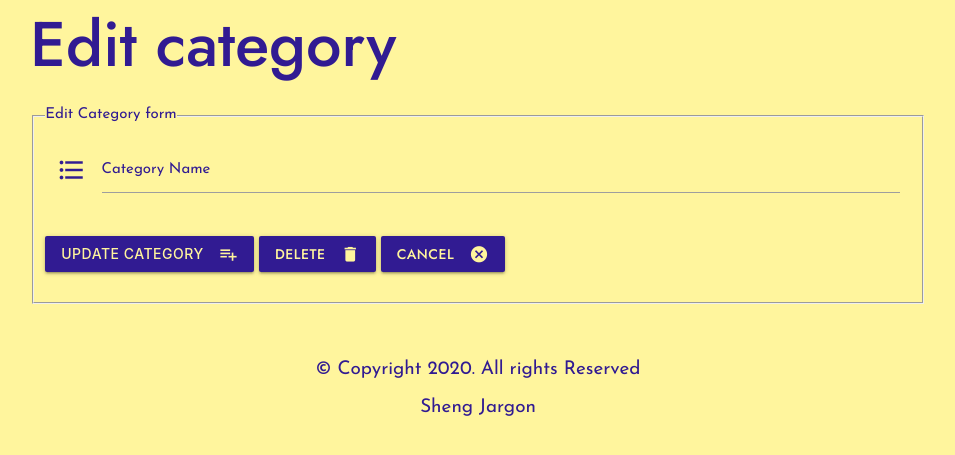
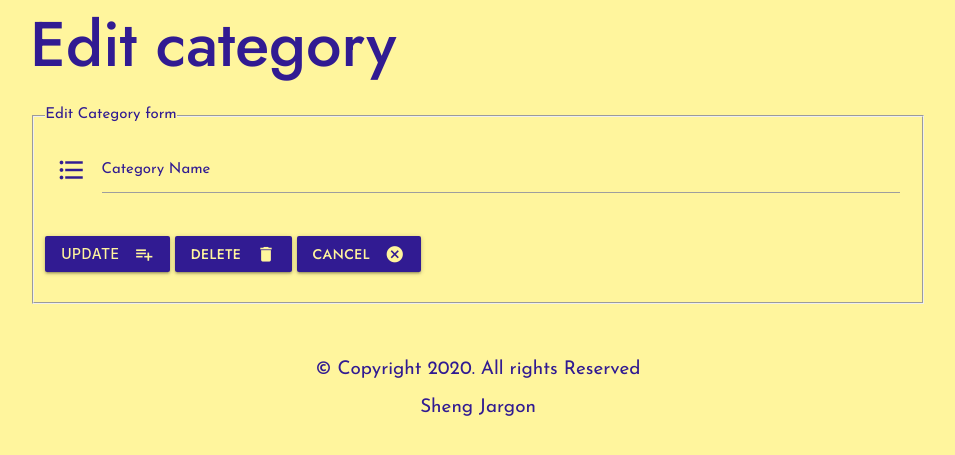
Before and after one commit to madibamndev/sheng-jargon-application, a Flask app: template templates/editcategory.html in a window 1280 px wide. Shown: the part 159-614 px from the top of the page, without its empty margins (162-1117 px from the left). Run offline with Flask 2, Linux system fonts and the light colour scheme; the template is opened without the code that fills it, so the values that code supplies are empty; some libraries are stand-ins or nearby versions.

Commit message:
Updated buttons

```diff
--- a/templates/editcategory.html
+++ b/templates/editcategory.html
@@ -27,7 +27,7 @@
                             </div>
                         </div>
                         <div class="row">
-                            <button class="btn waves-effect waves-light deep-purple darken-4" style="color: #fff59d;" type="submit" name="action">Update Category
+                            <button class="btn waves-effect waves-light deep-purple darken-4" style="color: #fff59d;" type="submit" name="action">Update
                                 <i class="material-icons right" style="color: #fff59d;">playlist_add</i>
                             </button>
                             <a href="{{url_for('delete_category', category_id=category._id)}}"
--- a/templates/editjargon.html
+++ b/templates/editjargon.html
@@ -75,7 +75,7 @@
                         </div>
                         <div class="row">
                             <button class="btn waves-effect waves-light deep-purple darken-4" style="color: #fff59d;"
-                                type="submit" name="action">Update Category
+                                type="submit" name="action">Update
                                 <i class="material-icons right" style="color: #fff59d;">playlist_add</i>
                             </button>
                             <a href="{{url_for('delete_jargon', jargon_id=jargon._id)}}"
```
